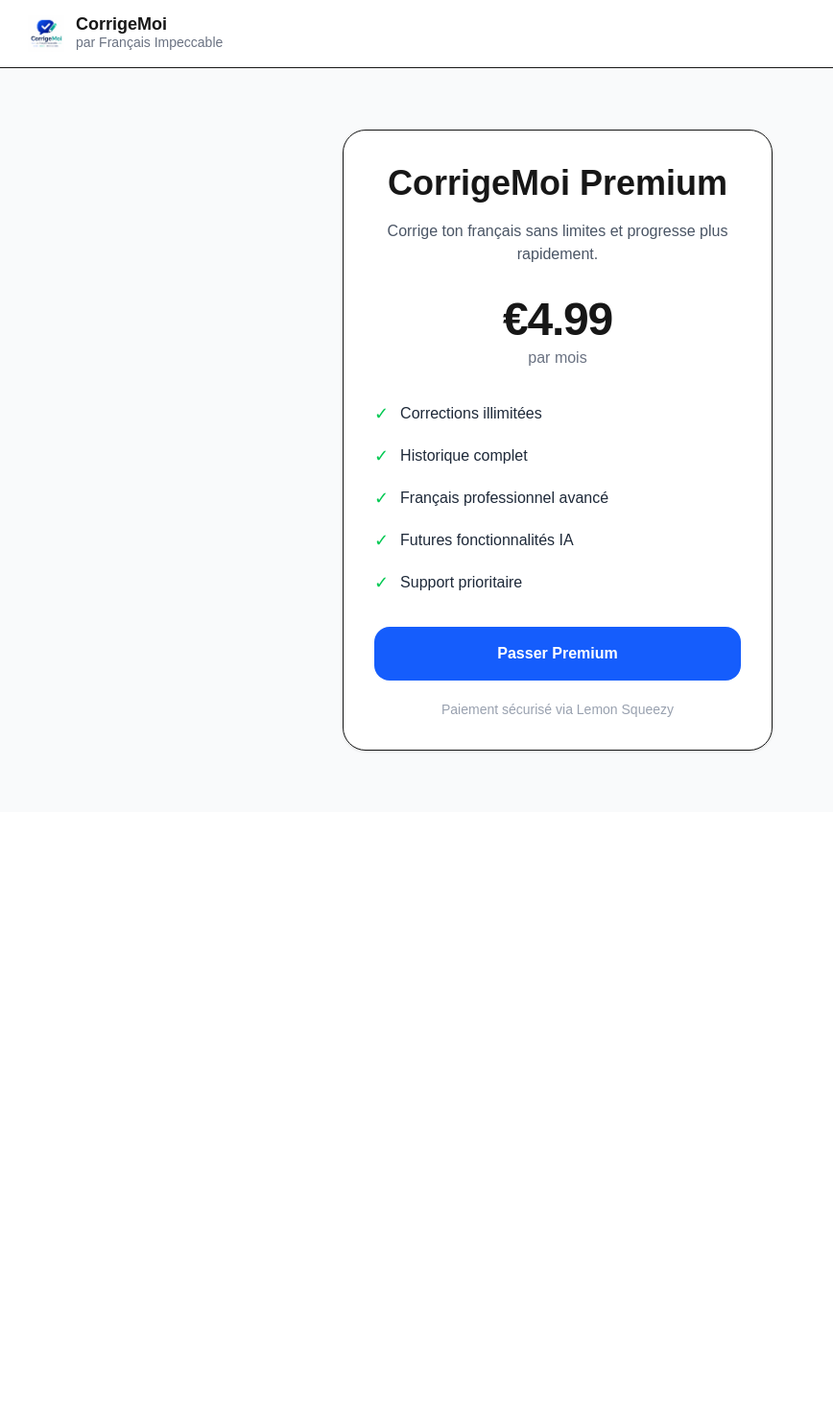
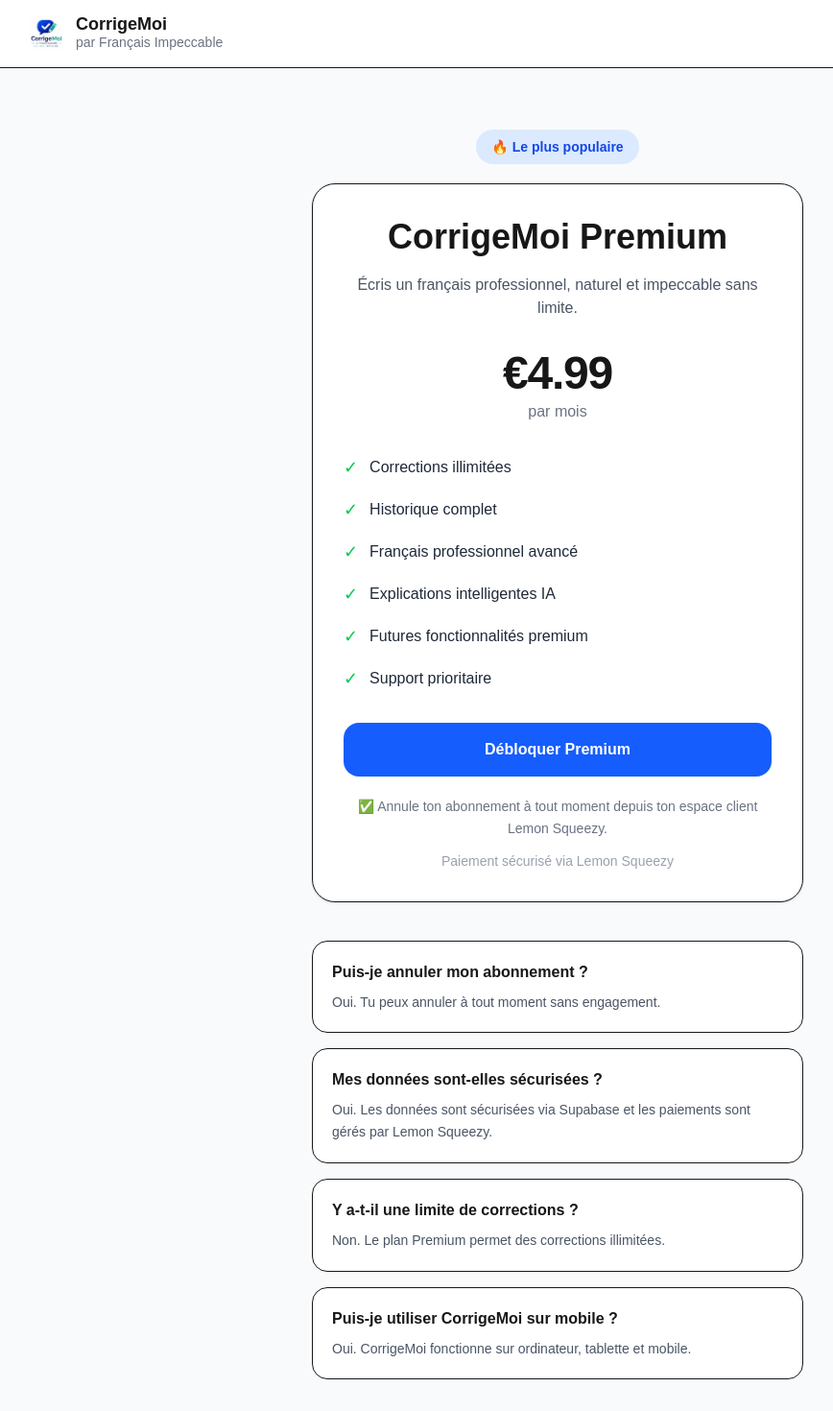
Before and after one commit to Jerome185/corrigemoi, a Next.js app: page /pricing in a window 1280 px wide. Shown: the top 1470 px of the page at 96% size, without its empty margins (59-927 px from the left). Before the commit the page ends 846 px from the top, so only its background shows below. Built offline with nearby package versions, Linux system fonts and the light colour scheme.

Commit message:
fix new user connection

```diff
--- a/app/api/webhooks/lemonsqueezy/route.ts
+++ b/app/api/webhooks/lemonsqueezy/route.ts
@@ -1,71 +1,142 @@
 import { NextResponse } from "next/server"
+
+import crypto from "crypto"
 
 import { createClient } from "@/lib/supabase/server"
 
 export async function POST(req: Request) {
+
   try {
 
-    const body = await req.json()
+    // RAW BODY
+    const body = await req.text()
 
-    console.log("LEMON WEBHOOK:", body)
+    // SIGNATURE
+    const signature =
+      req.headers.get("x-signature")
 
-    const eventName = body.meta?.event_name
+    // SECRET
+    const secret =
+      process.env.LEMONSQUEEZY_WEBHOOK_SECRET!
 
-    // PAYMENT SUCCESS
+    // VERIFY SIGNATURE
+    const digest = crypto
+      .createHmac("sha256", secret)
+      .update(body)
+      .digest("hex")
+
+    if (digest !== signature) {
+
+      console.log("INVALID SIGNATURE")
+
+      return NextResponse.json(
+        {
+          error: "Invalid signature",
+        },
+        {
+          status: 401,
+        }
+      )
+    }
+
+    // PARSE JSON
+    const payload = JSON.parse(body)
+
+    console.log(
+      "LEMON WEBHOOK:",
+      payload
+    )
+
+    const eventName =
+      payload.meta?.event_name
+
+    const data =
+      payload.data
+
+    const attributes =
+      data?.attributes
+
+    const customData =
+      attributes?.custom_data || {}
+
+    const userId =
+      customData?.user_id
+
+    const supabase =
+      await createClient()
+
+    // =========================
+    // SUB CREATED / UPDATED
+    // =========================
+
     if (
       eventName ===
-      "subscription_created"
+        "subscription_created" ||
+
+      eventName ===
+        "subscription_updated"
     ) {
 
-      const email =
-        body.data?.attributes?.user_email
+      if (!userId) {
 
-      const customerId =
-        body.data?.attributes?.customer_id
+        console.log(
+          "NO USER ID"
+        )
 
-      const orderId =
-        body.data?.attributes?.order_id
-
-      if (!email) {
         return NextResponse.json({
           success: false,
         })
       }
 
-      const supabase =
-        await createClient()
+      await supabase
+        .from("profiles")
+        .update({
 
-      // FIND PROFILE
-      const { data: profile } =
-        await supabase
-          .from("profiles")
-          .select("*")
-          .eq("email", email)
-          .single()
+          subscription_status:
+            "premium",
 
-      if (!profile) {
-        return NextResponse.json({
-          success: false,
+          lemonsqueezy_customer_id:
+            String(
+              attributes.customer_id
+            ),
+
+          lemonsqueezy_order_id:
+            String(
+              attributes.order_id
+            ),
+
+          lemonsqueezy_subscription_id:
+            String(data.id),
         })
-      }
+        .eq("id", userId)
 
-      // UPDATE PREMIUM
+      console.log(
+        "USER UPGRADED"
+      )
+    }
+
+    // =========================
+    // SUB CANCELLED
+    // =========================
+
+    if (
+      eventName ===
+      "subscription_cancelled"
+    ) {
+
       await supabase
         .from("profiles")
         .update({
           subscription_status:
-            "premium",
-
-          lemonsqueezy_customer_id:
-            String(customerId),
-
-          lemonsqueezy_order_id:
-            String(orderId),
+            "free",
         })
-        .eq("id", profile.id)
+        .eq(
+          "lemonsqueezy_subscription_id",
+          String(data.id)
+        )
 
       console.log(
-        "USER UPGRADED TO PREMIUM"
+        "SUB CANCELLED"
       )
     }
 
@@ -75,7 +146,10 @@
 
   } catch (error) {
 
-    console.error(error)
+    console.error(
+      "WEBHOOK ERROR:",
+      error
+    )
 
     return NextResponse.json(
       {
--- a/app/pricing/page.tsx
+++ b/app/pricing/page.tsx
@@ -7,14 +7,8 @@
 
       {/* HEADER */}
       <header className="border-b bg-white">
-        <div
-          className="
-            max-w-6xl
-            mx-auto
-            px-6
-            py-4
-          "
-        >
+        <div className="max-w-6xl mx-auto px-6 py-4">
+
           <Link
             href="/"
             className="flex items-center gap-3 w-fit"
@@ -42,8 +36,26 @@
       {/* CONTENT */}
       <section className="px-6 py-16">
 
-        <div className="max-w-md mx-auto">
+        <div className="max-w-lg mx-auto">
 
+          {/* BADGE */}
+          <div className="flex justify-center mb-5">
+            <div
+              className="
+                bg-blue-100
+                text-blue-700
+                px-4
+                py-2
+                rounded-full
+                text-sm
+                font-semibold
+              "
+            >
+              🔥 Le plus populaire
+            </div>
+          </div>
+
+          {/* CARD */}
           <div
             className="
               bg-white
@@ -75,8 +87,8 @@
                 text-base
               "
             >
-              Corrige ton français sans limites
-              et progresse plus rapidement.
+              Écris un français professionnel,
+              naturel et impeccable sans limite.
             </p>
 
             {/* PRICE */}
@@ -113,7 +125,11 @@
               </Feature>
 
               <Feature>
-                Futures fonctionnalités IA
+                Explications intelligentes IA
+              </Feature>
+
+              <Feature>
+                Futures fonctionnalités premium
               </Feature>
 
               <Feature>
@@ -139,20 +155,58 @@
                 transition
               "
             >
-                Passer Premium
+              Débloquer Premium
             </a>
 
-            {/* FOOTER */}
+            {/* GUARANTEE */}
+            <div
+                className="
+                mt-5
+                text-center
+                text-sm
+                text-gray-500
+                leading-relaxed
+                        "
+            >
+            ✅ Annule ton abonnement à tout moment
+            depuis ton espace client Lemon Squeezy.
+            </div>
+
+            {/* PAYMENT INFO */}
             <p
               className="
                 text-center
                 text-sm
                 text-gray-400
-                mt-5
+                mt-3
               "
             >
               Paiement sécurisé via Lemon Squeezy
             </p>
+          </div>
+
+          {/* FAQ */}
+          <div className="mt-10 space-y-4">
+
+            <Faq
+              question="Puis-je annuler mon abonnement ?"
+              answer="Oui. Tu peux annuler à tout moment sans engagement."
+            />
+
+            <Faq
+              question="Mes données sont-elles sécurisées ?"
+              answer="Oui. Les données sont sécurisées via Supabase et les paiements sont gérés par Lemon Squeezy."
+            />
+
+            <Faq
+              question="Y a-t-il une limite de corrections ?"
+              answer="Non. Le plan Premium permet des corrections illimitées."
+            />
+
+            <Faq
+              question="Puis-je utiliser CorrigeMoi sur mobile ?"
+              answer="Oui. CorrigeMoi fonctionne sur ordinateur, tablette et mobile."
+            />
           </div>
         </div>
       </section>
@@ -160,6 +214,7 @@
   )
 }
 
+/* FEATURE */
 function Feature({
   children,
 }: {
@@ -178,3 +233,37 @@
     </div>
   )
 }
+
+/* FAQ */
+function Faq({
+  question,
+  answer,
+}: {
+  question: string
+  answer: string
+}) {
+  return (
+    <div
+      className="
+        bg-white
+        border
+        rounded-2xl
+        p-5
+      "
+    >
+
+      <h3
+        className="
+          font-semibold
+          mb-2
+        "
+      >
+        {question}
+      </h3>
+
+      <p className="text-gray-600 text-sm leading-relaxed">
+        {answer}
+      </p>
+    </div>
+  )
+}
```
Lines whose indentation alone changed are shown as unchanged.
